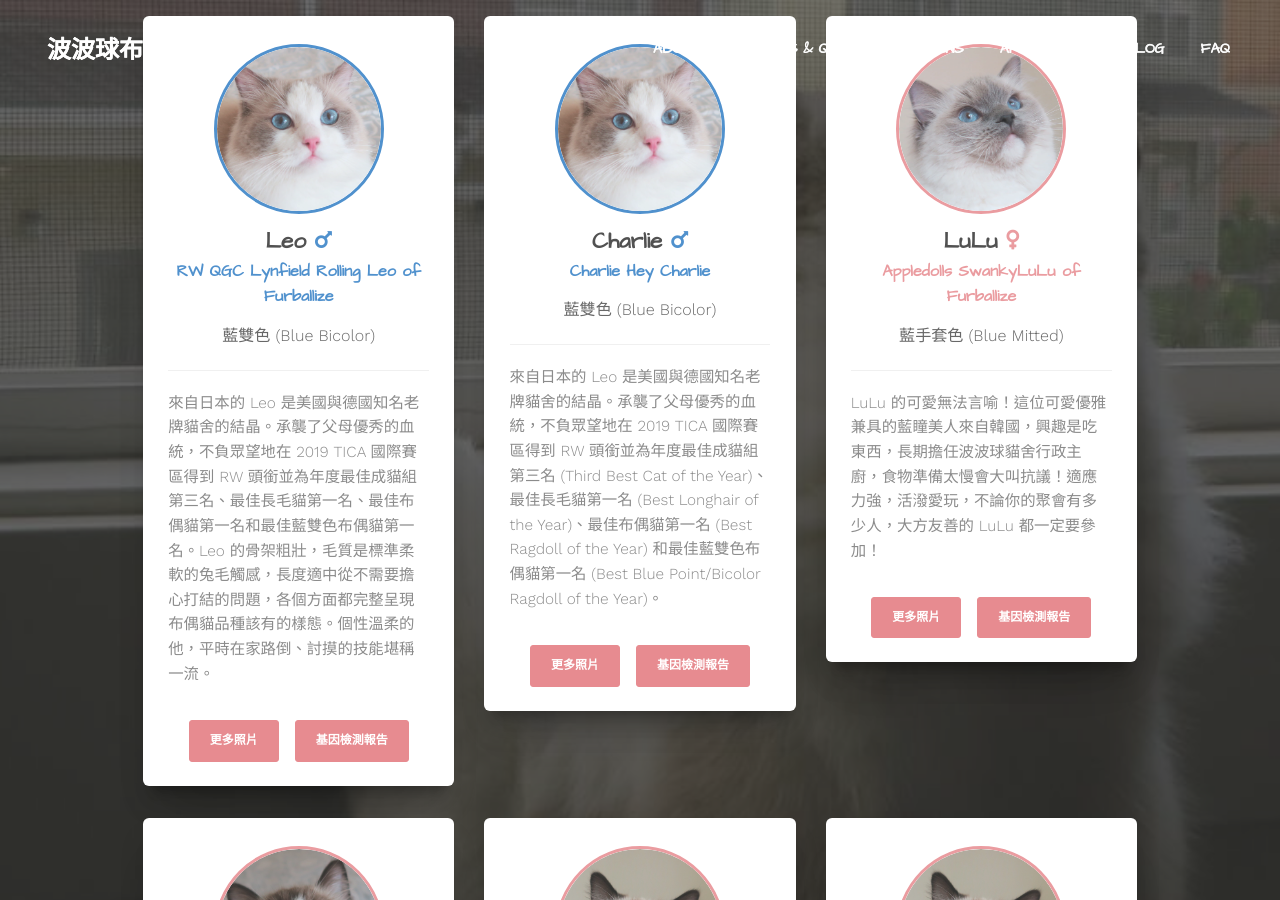
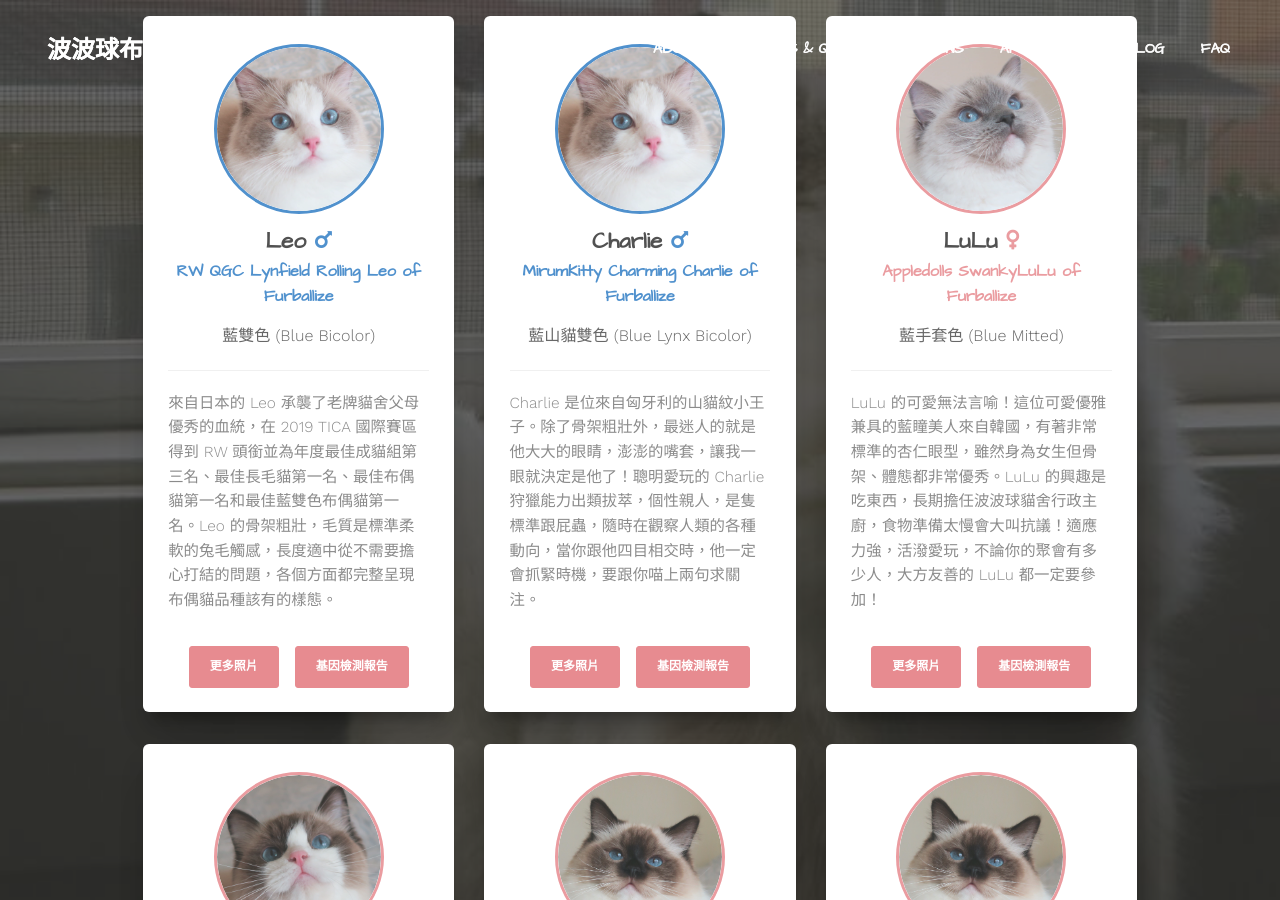
Before and after one commit to furballizeragdolls/furballizeragdolls.github.io, a Jekyll site: the page built from index.html, in a window 1280 px wide and 900 px high, scrolled down 2523 px. Built offline with Jekyll 4.4.1, drawn with Linux system fonts in a browser that asks for light colours; nearby versions of some CDN libraries; some web fonts are replaced; some of the changed text lies outside the part shown.

Commit message:
WIP - Update intro

```diff
--- a/index.html
+++ b/index.html
@@ -95,6 +95,7 @@ layout: index
 
                 <div class="team">
                     <div class="row">
+                        <!-- Leo -->
                         <div class="col-md-4">
                             <div class="card card-member">
                                 <a>
@@ -108,7 +109,7 @@ layout: index
                                             <h4 class="subtitle">藍雙色 (Blue Bicolor)</h4>
                                             <hr>
                                             <p class="description">
-                                                來自日本的 Leo 是美國與德國知名老牌貓舍的結晶。承襲了父母優秀的血統，不負眾望地在 2019 TICA 國際賽區得到 RW 頭銜並為年度最佳成貓組第三名、最佳長毛貓第一名、最佳布偶貓第一名和最佳藍雙色布偶貓第一名。Leo 的骨架粗壯，毛質是標準柔軟的兔毛觸感，長度適中從不需要擔心打結的問題，各個方面都完整呈現布偶貓品種該有的樣態。個性溫柔的他，平時在家路倒、討摸的技能堪稱一流。
+                                                來自日本的 Leo 承襲了老牌貓舍父母優秀的血統，在 2019 TICA 國際賽區得到 RW 頭銜並為年度最佳成貓組第三名、最佳長毛貓第一名、最佳布偶貓第一名和最佳藍雙色布偶貓第一名。Leo 的骨架粗壯，毛質是標準柔軟的兔毛觸感，長度適中從不需要擔心打結的問題，各個方面都完整呈現布偶貓品種該有的樣態。
                                             </p>
                                         </div>
                                     </div>
@@ -130,6 +131,7 @@ layout: index
                                 </a>
                             </div>
                         </div>
+                        <!-- Charlie -->
                         <div class="col-md-4">
                             <div class="card card-member">
                                 <a>
@@ -139,11 +141,11 @@ layout: index
                                         </div>
                                         <div>
                                             <h3 class="title">Charlie <i class="fas fa-mars text-male"></i></h3>
-                                            <p class="small-text text-male">Charlie Hey Charlie</p>
-                                            <h4 class="subtitle">藍雙色 (Blue Bicolor)</h4>
+                                            <p class="small-text text-male">MirumKitty Charming Charlie of Furballize</p>
+                                            <h4 class="subtitle">藍山貓雙色 (Blue Lynx Bicolor)</h4>
                                             <hr>
                                             <p class="description">
-                                                來自日本的 Leo 是美國與德國知名老牌貓舍的結晶。承襲了父母優秀的血統，不負眾望地在 2019 TICA 國際賽區得到 RW 頭銜並為年度最佳成貓組第三名 (Third Best Cat of the Year)、最佳長毛貓第一名 (Best Longhair of the Year)、最佳布偶貓第一名 (Best Ragdoll of the Year) 和最佳藍雙色布偶貓第一名 (Best Blue Point/Bicolor Ragdoll of the Year)。
+                                                Charlie 是位來自匈牙利的山貓紋小王子。除了骨架粗壯外，最迷人的就是他大大的眼睛，澎澎的嘴套，讓我一眼就決定是他了！聰明愛玩的 Charlie 狩獵能力出類拔萃，個性親人，是隻標準跟屁蟲，隨時在觀察人類的各種動向，當你跟他四目相交時，他一定會抓緊時機，要跟你喵上兩句求關注。
                                             </p>
                                         </div>
                                     </div>
@@ -165,6 +167,7 @@ layout: index
                                 </a>
                             </div>
                         </div>
+                        <!-- LuLu -->
                         <div class="col-md-4">
                             <div class="card card-member">
                                 <a>
@@ -178,7 +181,7 @@ layout: index
                                             <h4 class="subtitle">藍手套色 (Blue Mitted)</h4>
                                             <hr>
                                             <p class="description">
-                                                LuLu 的可愛無法言喻！這位可愛優雅兼具的藍瞳美人來自韓國，興趣是吃東西，長期擔任波波球貓舍行政主廚，食物準備太慢會大叫抗議！適應力強，活潑愛玩，不論你的聚會有多少人，大方友善的 LuLu 都一定要參加！
+                                                LuLu 的可愛無法言喻！這位可愛優雅兼具的藍瞳美人來自韓國，有著非常標準的杏仁眼型，雖然身為女生但骨架、體態都非常優秀。LuLu 的興趣是吃東西，長期擔任波波球貓舍行政主廚，食物準備太慢會大叫抗議！適應力強，活潑愛玩，不論你的聚會有多少人，大方友善的 LuLu 都一定要參加！
                                             </p>
                                         </div>
                                     </div>
@@ -199,6 +202,7 @@ layout: index
                         </div>
                     </div>
                     <div class="row">
+                        <!-- Dolly -->
                         <div class="col-md-4">
                             <div class="card card-member">
                                 <a>
@@ -211,7 +215,7 @@ layout: index
                                             <p class="small-text text-female">Rosecottage Toy Dolly of Furballize</p>
                                             <h4 class="subtitle">海豹雙色 (Seal Bicolor)</h4>
                                             <hr>
-                                            <p class="description">來自美國的 Dolly 個性大方愛說話，有著一雙使人意亂情迷的美瞳，眼睛又藍又透，搭配甜美的臉龐，盯著你喵起來庫存肯定要少兩個罐頭！Dolly 的副業是小小按摩師，四隻小腳腳齊踏，踏遍你全身，想按多久就按多久，這麼貼心可愛實在很難不喜歡她！</p>
+                                            <p class="description">來自美國的 Dolly 是我們家的美聲公主，不管跟她說什麼她都奶音回答：「豪～」。Dolly 眼睛像藍寶石又藍又透，再搭配甜美的臉蛋說聲「豪～」意亂情迷下我庫存又少了兩個罐頭！她的副業是小小按摩師，四隻小腳腳齊踏，踏遍你全身，想按多久就按多久，這麼貼心可愛實在很難不喜歡她！</p>
                                         </div>
                                     </div>
                                 </a>
@@ -232,6 +236,7 @@ layout: index
                                 </div>
                             </div>
                         </div>
+                        <!-- MoMo -->
                         <div class="col-md-4">
                             <div class="card card-member">
                                 <a>
@@ -244,7 +249,7 @@ layout: index
                                             <p class="small-text text-female">Blossom MoMo Magnolia of Furballize</p>
                                             <h4 class="subtitle">海豹手套色 (Seal Mitted)</h4>
                                             <hr>
-                                            <p class="description">時而高貴時而呆萌的 MoMo 是位來自美國德州的甜姐兒。擁有一身標準的布偶貓兔毛，眼睛藍到不能再藍。個性極度甜美黏人，隨時準備好一顆玩樂的心。白天是小狗貓走到哪跟到哪，晚上喜歡枕著人類手臂睡覺融化你心！先不說了，MoMo 在叫我了！</p>
+                                            <p class="description">時而高貴時而呆萌的 MoMo 是位來自美國德州的甜姐兒。擁有一身標準的布偶貓兔毛，眼睛藍到不能再藍。個性極度甜美黏人，時常叼著偷來的逗貓棒在家裡跑來跑去，隨時準備好一顆玩樂的心。白天是小狗貓走到哪跟到哪，晚上喜歡枕著人類手臂睡覺融化你心！先不說了，MoMo 在叫我了！</p>
                                         </div>
                                     </div>
                                 </a>
@@ -265,6 +270,7 @@ layout: index
                                 </div>
                             </div>
                         </div>
+                        <!-- Crispy -->
                         <div class="col-md-4">
                             <div class="card card-member">
                                 <a>
@@ -277,7 +283,7 @@ layout: index
                                             <p class="small-text text-female">Furballize Crispy Love</p>
                                             <h4 class="subtitle">藍雙色 (Blue Bicolor)</h4>
                                             <hr>
-                                            <p class="description">Crispy Love aka 脆脆出生於波波球布偶貓舍，是一隻布偶貓奴理想中那隻熱愛玩你丟我撿的狗狗貓。從小就活潑可愛的她是我們家的康樂股長，對人類、對貓都非常友好、熱情、愛撒嬌，而且觀察力驚人，家中各個角落都在脆脆的掌握之中！</p>
+                                            <p class="description">Crispy Love aka 脆脆出生於波波球布偶貓舍，最愛黏著媽媽 MoMo，完全不想長大，是一隻布偶貓奴理想中那隻熱愛玩你丟我撿的狗狗貓。從小就活潑可愛的她是我們家的康樂股長與專職小貓褓母，對人類、對貓都非常友好、熱情、愛撒嬌，觀察力驚人，家中各個角落都在脆脆的掌握之中！</p>
                                         </div>
                                     </div>
                                 </a>
@@ -300,6 +306,7 @@ layout: index
                         </div>
                     </div>
                     <div class="row">
+                        <!-- Emma -->
                         <div class="col-md-4">
                             <div class="card card-member">
                                 <a>
```
